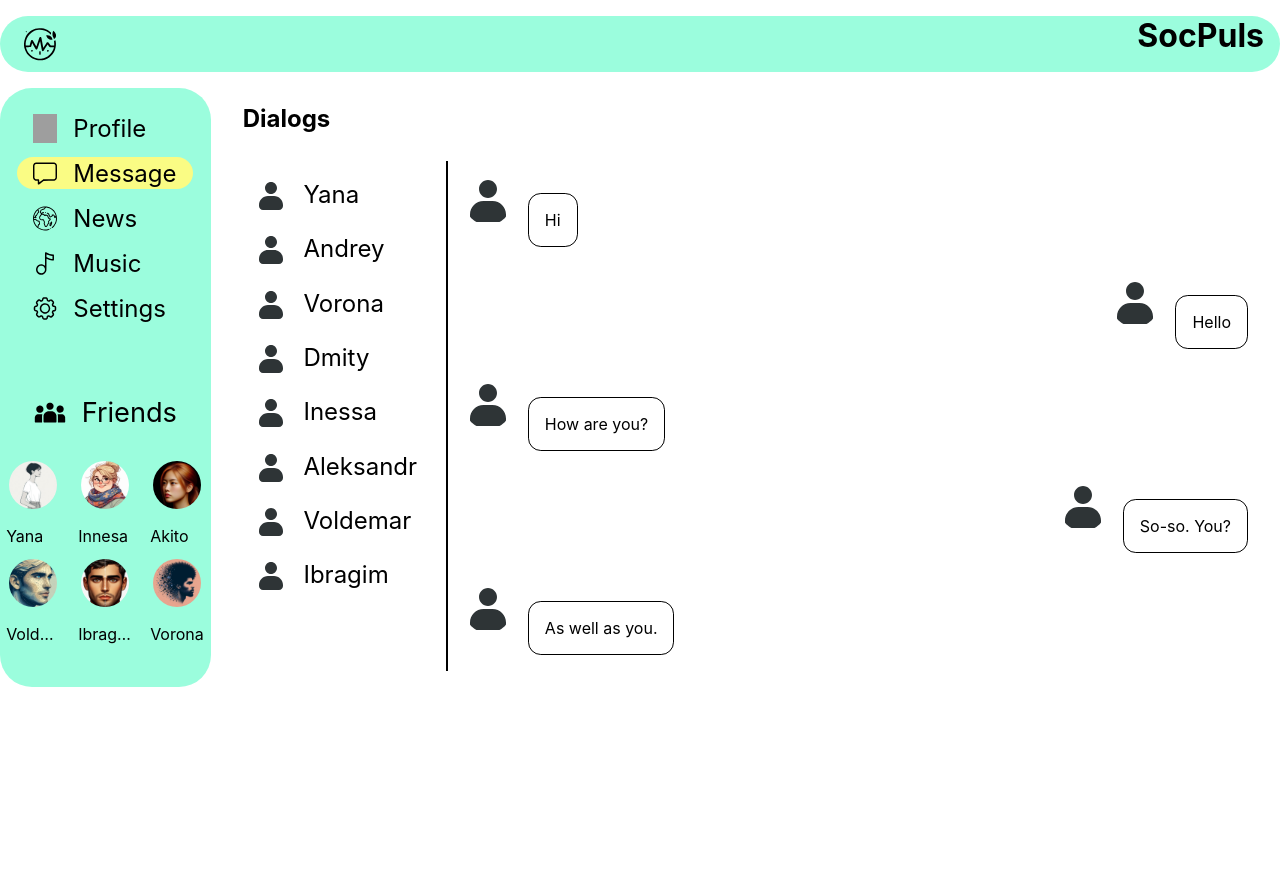
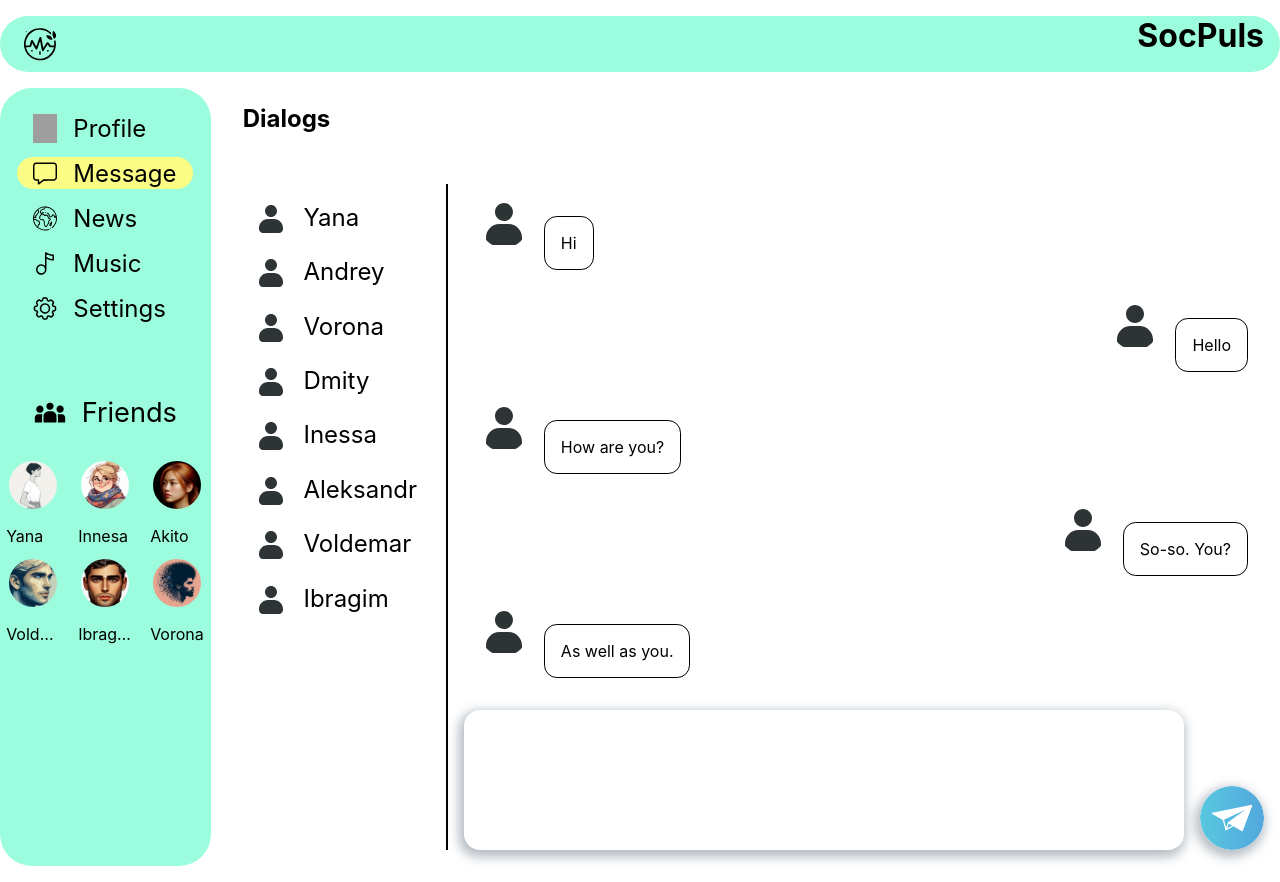
Before and after one commit to Rikki007/social-network, a React (Create React App) app in the folder my-app/: page /dialogs in a window 1280 px wide. Before the commit the page ends 800 px from the top, so only its background shows below. Built offline with nearby package versions, Linux system fonts and the light colour scheme; grey boxes are pictures that could not be loaded.

Commit message:
feat: work on add posts and message typing area

```diff
--- a/my-app/src/App.js
+++ b/my-app/src/App.js
@@ -23,7 +23,9 @@ function App(props) {
               element={<Content state={props.state.profilePage}/>}/>
 
             <Route path='/profile'
-              element={<Content state={props.state.profilePage}/>}/>
+              element={<Content
+                state={props.state.profilePage}
+                addPost={props.addPost}/>}/>
 
             <Route path='/dialogs/*'
               element={<Dialogs state={props.state.dialogsPage}/>}/>
--- a/my-app/src/components/content/content.jsx
+++ b/my-app/src/components/content/content.jsx
@@ -7,7 +7,7 @@ const Content = (props) => {
     <main>
       <Back />
       <Profile />
-      <Posts state={props.state.postData}/>
+      <Posts state={props.state.postData} addPost={props.addPost}/>
     </main>
   );
 
--- a/my-app/src/components/content/posts/posts.jsx
+++ b/my-app/src/components/content/posts/posts.jsx
@@ -1,9 +1,10 @@
+import React from 'react';
 import obj from './posts.module.css';
 import Post from './postSent/post';
 
 const Posts = (props) => {
 
-  let posts = props.state.map(post => {
+  const posts = props.state.map(post => {
     return (
 
       <Post key={post.id} message={post.message} likes={post.likes} dislikes={post.dislikes} share={post.share}/>
@@ -11,13 +12,35 @@ const Posts = (props) => {
     );
   });
 
+  const newPostElement = React.createRef();
+
+  const addPost = () => {
+    debugger;
+    let text = newPostElement.current.value;
+    if(text === '') {
+      console.log('nothing to show');
+      return
+    }
+    props.addPost(text);
+    text = '';
+  }
+
+  const removeText = () => {
+    if(newPostElement.current.value === '') {
+      console.log('nothing to remove');
+      return
+    }
+    newPostElement.current.value = '';
+  }
+
   return (
     <div className={obj.interface}>
       <h2 className={obj.title}>My posts</h2>
-      <textarea className={obj.text} placeholder="your news" rows="4"></textarea>
+      <textarea ref={newPostElement} className={obj.text} placeholder="your news" rows="4"></textarea>
       <div className={obj.buttons__container}>
-        <button className={`${obj.button} ${obj.share}`} type="button">Send</button>
-        <button className={`${obj.button} ${obj.remove}`} type="button">Remove</button>
+        <button onClick={addPost} className={`${obj.button} ${obj.share}`} type="button">Send</button>
+        <button
+       onClick={removeText} className={`${obj.button} ${obj.remove}`} type="button">Remove</button>
       </div>
 
       { posts }
--- a/my-app/src/components/dialogs/dialogs.jsx
+++ b/my-app/src/components/dialogs/dialogs.jsx
@@ -1,6 +1,8 @@
+import React from 'react';
 import obj from './dialogs.module.css';
 import DialogItem from './dialogItem/dialogItem';
 import Message from './message/message';
+import send from './assets/send.png';
 
 
 
@@ -17,6 +19,16 @@ const Dialogs = (props) => {
     return (<Message key={mes.id} isUserMessage={mes.isUserMessage} message={mes.text}/>)
   });
 
+  const newMessageElement = React.createRef();
+
+  const addMessage = () => {
+    if(newMessageElement.current.value === '') {
+      console.log('nothing to send');
+      return
+    }
+    console.log(newMessageElement.current.value);
+  }
+
   return (
     <div className={obj.wrapper}>
       <h2 className={obj.title}>Dialogs</h2>
@@ -32,6 +44,15 @@ const Dialogs = (props) => {
         { messagesElements }
 
       </div>
+
+      <div className={obj.typing_wrapper}>
+
+        <textarea className={obj.typing_area} ref={newMessageElement}></textarea>
+
+        <img onClick={addMessage} className={obj.send} src={send} alt="icon" />
+
+      </div>
+
     </div>
   );
 }
--- a/my-app/src/components/dialogs/dialogs.module.css
+++ b/my-app/src/components/dialogs/dialogs.module.css
@@ -4,8 +4,10 @@
   grid-template-areas:
   "title title"
   "chat messages"
+  "chat typingArea"
   ;
-  grid-template-rows: 1fr 9fr;
+  gap: 1rem;
+  grid-template-rows: 1fr 8fr 2.2fr;
   grid-template-columns: 1fr 4fr;
 }
 
@@ -32,3 +34,41 @@
   gap: 2rem;
   grid-area: messages;
 }
+
+.typing_wrapper {
+  width: 100%;
+  grid-area: typingArea;
+  display: flex;
+  justify-content: space-between;
+  align-items: flex-end;
+}
+
+.typing_area {
+  width: 90%;
+  height: 100%;
+  padding: 1rem;
+  border: none;
+  outline: none;
+  resize: none;
+  overflow: hidden;
+  box-shadow: -2px 4px 11px 3px rgba(34, 60, 80, 0.34);
+  border-radius: 1rem;
+  font-size: 1.5rem;
+}
+
+.send {
+  width: 4rem;
+  cursor: pointer;
+  border-radius: 50%;
+  box-shadow: -2px 4px 11px 3px rgba(34, 60, 80, 0.34);
+  transition: 0.15s;
+}
+
+.send:hover {
+  scale: 1.1;
+
+}
+
+.send:active {
+  scale: 1;
+}
--- a/my-app/src/index.js
+++ b/my-app/src/index.js
@@ -4,13 +4,12 @@ import './index.css';
 import App from './App';
 import reportWebVitals from './reportWebVitals';
 import state from './redux/state';
-
-
+import { addPost } from './redux/state';
 
 const root = ReactDOM.createRoot(document.getElementById('root'));
 root.render(
   <React.StrictMode>
-    <App state = {state} />
+    <App state = {state} addPost={addPost} />
   </React.StrictMode>
 );
 
--- a/my-app/src/redux/state.js
+++ b/my-app/src/redux/state.js
@@ -51,4 +51,17 @@ const state = {
 
 }
 
+export const addPost = (postMessage) => {
+  debugger;
+  const newPost = {
+    id: state.profilePage.postData.length + 1,
+    message: postMessage,
+    likes: 0,
+    dislikes: 0,
+    share: 0,
+  }
+
+  state.profilePage.postData.push(newPost);
+};
+
 export default state;
```
Also changed, not shown: my-app/src/components/dialogs/assets/send.png (added).
